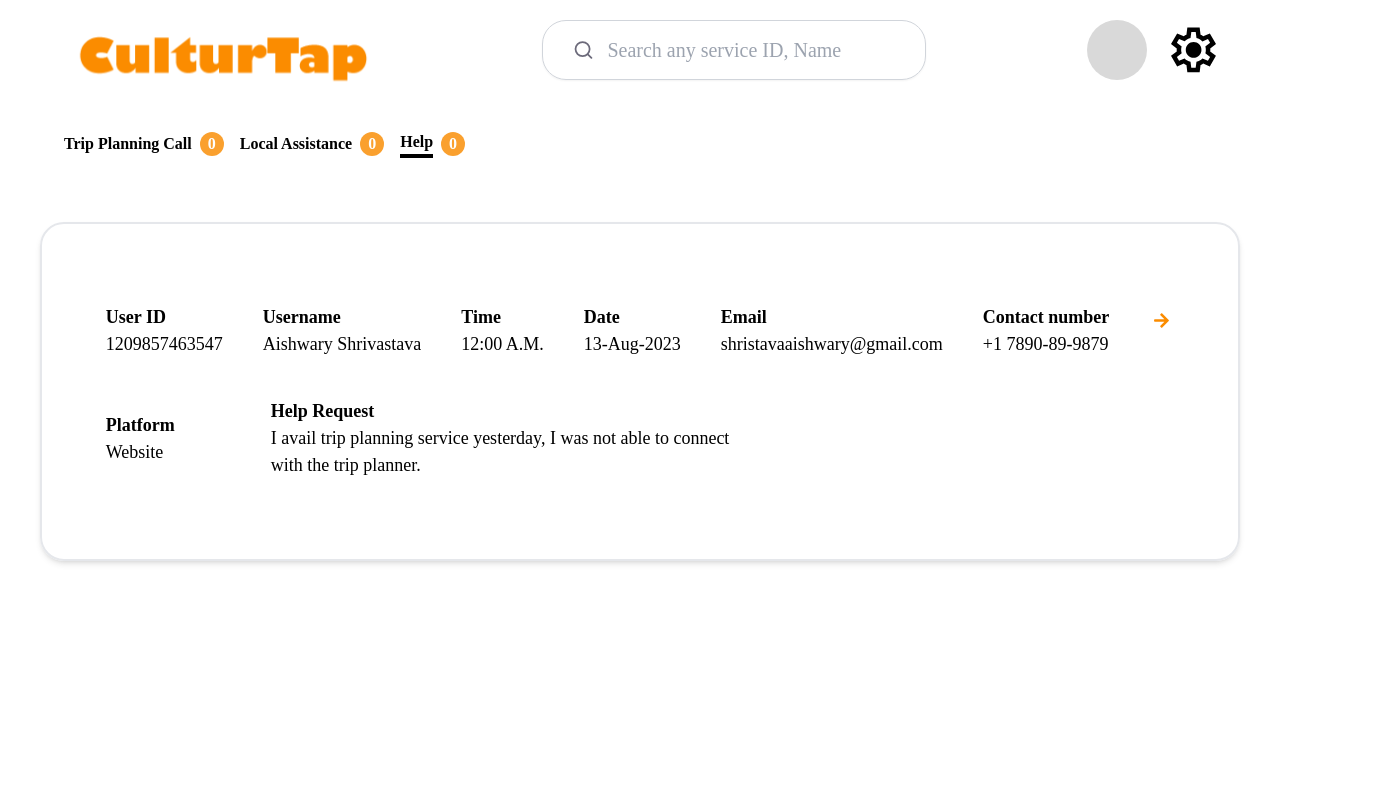
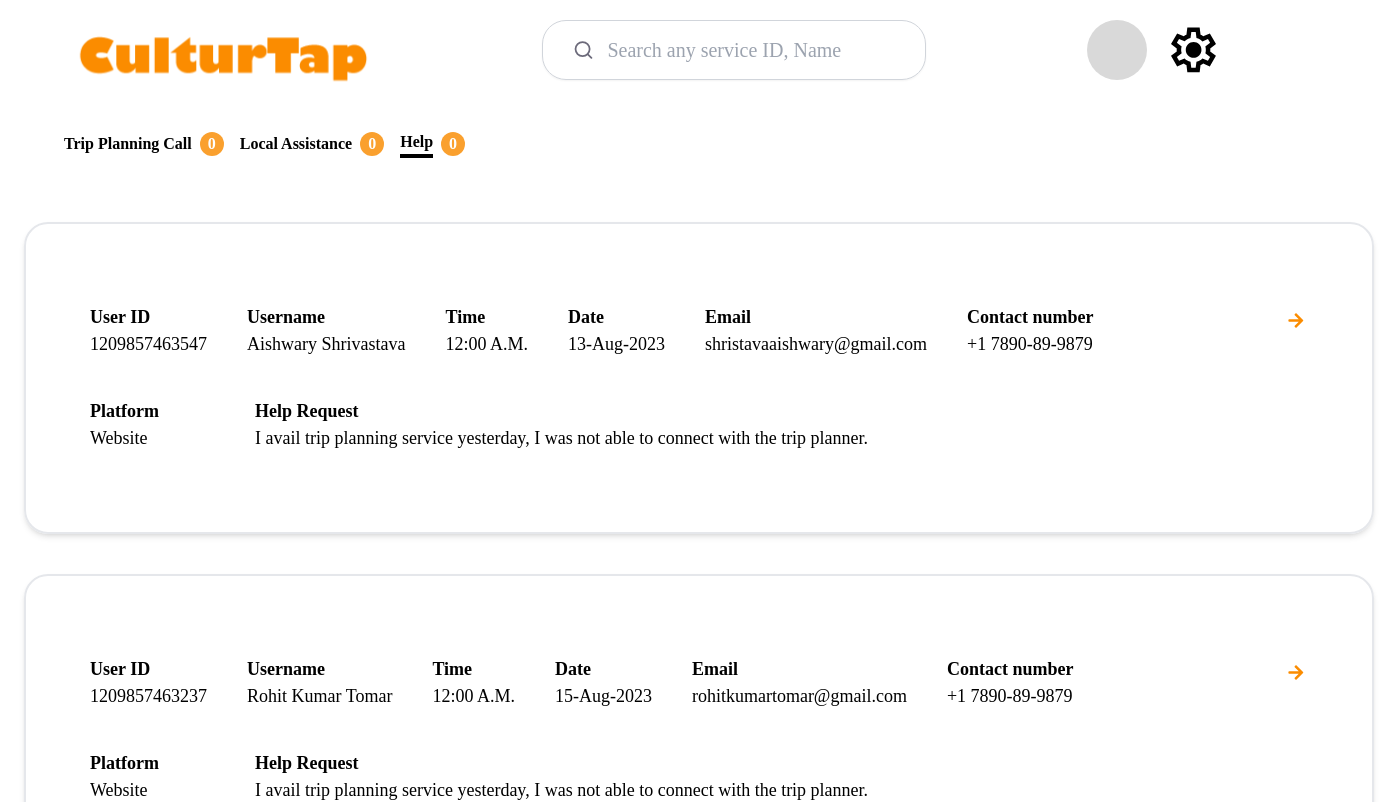
Before and after one commit to kumar-vivek-18/cultur-tap, a React (Create React App) app in the folder frontend/: page /help in a window 1280 px wide. Shown: the top 802 px of the page, 1398 px wide, since content can reach past the window. Built offline with nearby package versions, Linux system fonts and the light colour scheme.

Commit message:
modified

```diff
--- a/frontend/src/components/Navbar.js
+++ b/frontend/src/components/Navbar.js
@@ -40,7 +40,7 @@
 
             </div>
             {
-                currPage === '/servicedetails' || currPage === '/helpdetail' ? (<div onClick={() => navigate(-1)} className='cursor-pointer flex gap-2 font-semibold text-[16px] items-center pl-4'>
+                currPage === '/servicedetails' || currPage === '/helpdetail' ? (<div onClick={() => navigate(-1)} className='cursor-pointer flex gap-2 font-semibold text-[16px] items-center pl-4 pt-[30px]'>
                     <FaChevronLeft />
                     <p>Back</p>
                 </div>)
--- a/frontend/src/components/help/Help.js
+++ b/frontend/src/components/help/Help.js
@@ -13,11 +13,21 @@
         platform: "Website",
         helpRequest: "I avail trip planning service yesterday, I was not able to connect with the trip planner.",
         paymentTo: "Aishwary"
+    },
+    {
+        userID: "1209857463237",
+        userName: "Rohit Kumar Tomar",
+        time: "12:00 A.M.",
+        date: "15-Aug-2023",
+        email: "rohitkumartomar@gmail.com",
+        contactNumber: "+1 7890-89-9879",
+        platform: "Website",
+        helpRequest: "I avail trip planning service yesterday, I was not able to connect with the trip planner.",
+        paymentTo: "Rohit"
     }]
     return (
-        <div className='flex justify-center pt-16'>
+        <div className='flex flex-col gap-10 justify-center pt-16 items-center'>
 
-            {/* <HelpCard /> */}
             {
                 services.map((service) => {
                     return <HelpCard service={service} key={service.userID} />
--- a/frontend/src/components/utils/HelpCard.js
+++ b/frontend/src/components/utils/HelpCard.js
@@ -9,45 +9,45 @@
     console.log('serviceee', service);
 
     return (
-        <div className='flex text-[18px] gap-10 max-md:flex-col w-[max-content] shadow-md border-2 px-16 max-xl:px-12 py-20 rounded-3xl mx-6'>
-            <div className='flex flex-col gap-10 max-md:gap-6'>
-                <div className='flex gap-10 items-center max-xl:gap-12 max-md:gap-6 max-md:flex-col'>
-                    <div className='max-md:flex max-md:flex-col max-md:items-center'>
+        <div className='flex text-[18px] gap-10 max-md:flex-col xl:w-[1350px] md:w-[1100px]  shadow-md border-2 px-16 max-xl:px-12 py-20 rounded-3xl mx-6'>
+            <div className='flex flex-col gap-10 max-md:gap-6 w-full'>
+                <div className='flex gap-10 items-start max-xl:gap-6 max-md:gap-6 max-md:flex-col'>
+                    <div className='max-md:flex max-md:flex-col '>
                         <p className='font-semibold'>User ID</p>
                         <p>{service.userID}</p>
                     </div>
-                    <div className='max-md:flex max-md:flex-col max-md:items-center'>
+                    <div className='max-md:flex max-md:flex-col'>
                         <p className='font-semibold'>Username</p>
                         <p>{service.userName}</p>
                     </div>
-                    <div className='max-md:flex max-md:flex-col max-md:items-center'>
+                    <div className='max-md:flex max-md:flex-col'>
                         <p className='font-semibold'>Time</p>
                         <p>{service.time}</p>
                     </div>
-                    <div className='max-md:flex max-md:flex-col max-md:items-center'>
+                    <div className='max-md:flex max-md:flex-col'>
                         <p className='font-semibold'>Date</p>
                         <p>{service.date}</p>
                     </div>
-                    <div className='max-md:flex max-md:flex-col max-md:items-center'>
+                    <div className='max-md:flex max-md:flex-col'>
                         <p className='font-semibold'>Email</p>
                         <p className=''>{service.email}</p>
                     </div>
-                    <div className='max-md:flex max-md:flex-col max-md:items-center'>
+                    <div className='max-md:flex max-md:flex-col'>
                         <p className='font-semibold w-[max-content]'>Contact number</p>
                         <p>{service.contactNumber}</p>
                     </div>
 
                 </div>
-                <div className='flex gap-24 max-xl:gap-24 max-md:gap-6 max-md:flex-col items-center'>
+                <div className='flex gap-24 max-xl:gap-20 max-md:gap-6 max-md:flex-col items-start'>
 
 
-                    <div className='max-md:flex max-md:flex-col max-md:items-center'>
+                    <div className='max-md:flex max-md:flex-col '>
                         <p className='font-semibold'>Platform</p>
                         <p>{service.platform}</p>
                     </div>
-                    <div className='max-md:flex max-md:flex-col max-md:items-center'>
+                    <div className='max-md:flex max-md:flex-col '>
                         <p className='font-semibold'>Help Request</p>
-                        <p className='max-md:w-10/12 md:w-3/4 max-md:text-center'>{service.helpRequest}</p>
+                        <p className=' max-md:w-[320px]'>{service.helpRequest}</p>
                     </div>
                 </div>
 
--- a/frontend/src/components/utils/HelpDetailCard.js
+++ b/frontend/src/components/utils/HelpDetailCard.js
@@ -10,10 +10,10 @@
     console.log('serve', service)
 
     return (
-        <div className='mx-auto pt-16 w-[max-content] overflow-hidden'>
-            <div className='flex text-[18px] gap-10 flex-col w-[max-content] max-md:items-center shadow-md border-2 px-20 max-xl:px-12 py-20 rounded-3xl mx-6 pb-40'>
+        <div className='mx-auto pt-16 w-[1400px]  '>
+            <div className='flex text-[18px] gap-10 flex-col w-full  max-md:items-center shadow-md border-2 px-20 max-xl:px-12 py-20 rounded-3xl mx-6 pb-40'>
                 <div className='flex flex-col gap-10 max-md:gap-6'>
-                    <div className='flex gap-16 items-center max-xl:gap-12 max-md:gap-6 max-md:flex-col'>
+                    <div className='flex gap-12 items-center max-xl:gap-12 max-md:gap-6 max-md:flex-col'>
                         <div className='max-md:flex max-md:flex-col max-md:items-center'>
                             <p className='font-semibold'>User ID</p>
                             <p>{service.userID}</p>
@@ -40,7 +40,7 @@
                         </div>
 
                     </div>
-                    <div className='flex gap-32 max-xl:gap-24 max-md:gap-6 max-md:flex-col '>
+                    <div className='flex gap-24 max-xl:gap-24 max-md:gap-6 max-md:flex-col '>
 
 
                         <div className='max-md:flex max-md:flex-col max-md:items-center'>
--- a/frontend/src/components/utils/ServiceCard.js
+++ b/frontend/src/components/utils/ServiceCard.js
@@ -31,7 +31,7 @@
 
     return (
 
-        <div className='flex max-xl:flex-col gap-6 max-xl:gap-16 max-md:px-6 px-10 py-10 max-xl:px-20 max-lg:px-8 border-2 rounded-3xl w-[max-content]  shadow-lg mx-auto'>
+        <div className='flex max-xl:flex-col gap-6 max-xl:gap-16 max-md:px-6 px-10 py-10 max-xl:px-20 max-lg:px-8 border-2 rounded-3xl xl:w-[1350px] lg:[1200px]  shadow-lg mx-auto'>
             <div className='flex gap-8 max-xl:gap-24 max-lg:gap-12 max-md:flex-col'>
                 <div className='relative flex'>
                     <div className='pt-20 '>
--- a/frontend/src/components/utils/ServiceDetailCard.js
+++ b/frontend/src/components/utils/ServiceDetailCard.js
@@ -39,9 +39,9 @@
         console.log('payRo', service.paymentTo);
     }
     return (
-        <div className='flex justify-center mt-16'>
+        <div className='flex justify-center mt-16 xl:w-[1350px]'>
             <div className=''>
-                <div className='shadow-lg  py-10 rounded-3xl w-[max-content] border-2 px-8'>
+                <div className='shadow-lg  py-10 rounded-3xl  border-2 px-8'>
 
                     <div className='flex max-xl:flex-col gap-4 max-sm:pl-8 max-xl:gap-16 max-sm:px-4 max-md:px-6  py-10 max-xl:px-20 max-lg:px-8 w-[max-content]  '>
                         <div className='flex gap-8 max-xl:gap-24 max-lg:gap-12 max-md:flex-col'>
@@ -141,17 +141,17 @@
                             <div className='text-[12px] max-xl:text-[16px]'>
                                 <p className=''>Service Requestee</p>
                                 <p className=' font-semibold pb-[10px]'>Wanna say something to Culturtap?</p>
-                                <div className='w-[250px] h-[70px] bg-[#e9eaeb] px-2 py-1 rounded-md'>{service.serviceRequesteeToCulturtap}</div>
+                                <div className='w-[250px] h-[70px] bg-[#e9eaeb] px-2 py-1 rounded-md overflow-scroll scrollbar-hidden'>{service.serviceRequesteeToCulturtap}</div>
                                 <p className=' font-semibold pt-[20px] pb-[10px]'>Additional Feedback</p>
-                                <div className='w-[250px] h-[70px] bg-[#e9eaeb] px-2 py-1 rounded-md'>{service.serviceRequesteeFeedback}</div>
+                                <div className='w-[250px] h-[70px] bg-[#e9eaeb] px-2 py-1 rounded-md overflow-scroll scrollbar-hidden'>{service.serviceRequesteeFeedback}</div>
                             </div>
 
                             <div className='text-[12px] max-xl:text-[16px]'>
                                 <p className=''>Service Provider</p>
                                 <p className=' font-semibold pb-[10px]'>Wanna say something to Culturtap?</p>
-                                <div className='w-[250px] h-[70px] bg-[#e9eaeb] px-2 py-1 rounded-md'>{service.serviceProviderToCulturtap}</div>
+                                <div className='w-[250px] h-[70px] bg-[#e9eaeb] px-2 py-1 rounded-md overflow-scroll scrollbar-hidden'>{service.serviceProviderToCulturtap}</div>
                                 <p className=' font-semibold pt-[20px] pb-[10px]'>Additional Feedback</p>
-                                <div className='w-[250px] h-[70px] bg-[#e9eaeb] px-2 py-1 rounded-md'>{service.serviceProviderFeedback}</div>
+                                <div className='w-[250px] h-[70px] bg-[#e9eaeb] px-2 py-1 rounded-md overflow-scroll scrollbar-hidden'>{service.serviceProviderFeedback}</div>
                             </div>
 
                             <div className='flex max-xl:gap-24 max-lg:gap-12 gap-6 max-xl:flex-col max-sm:flex-row'>
```
